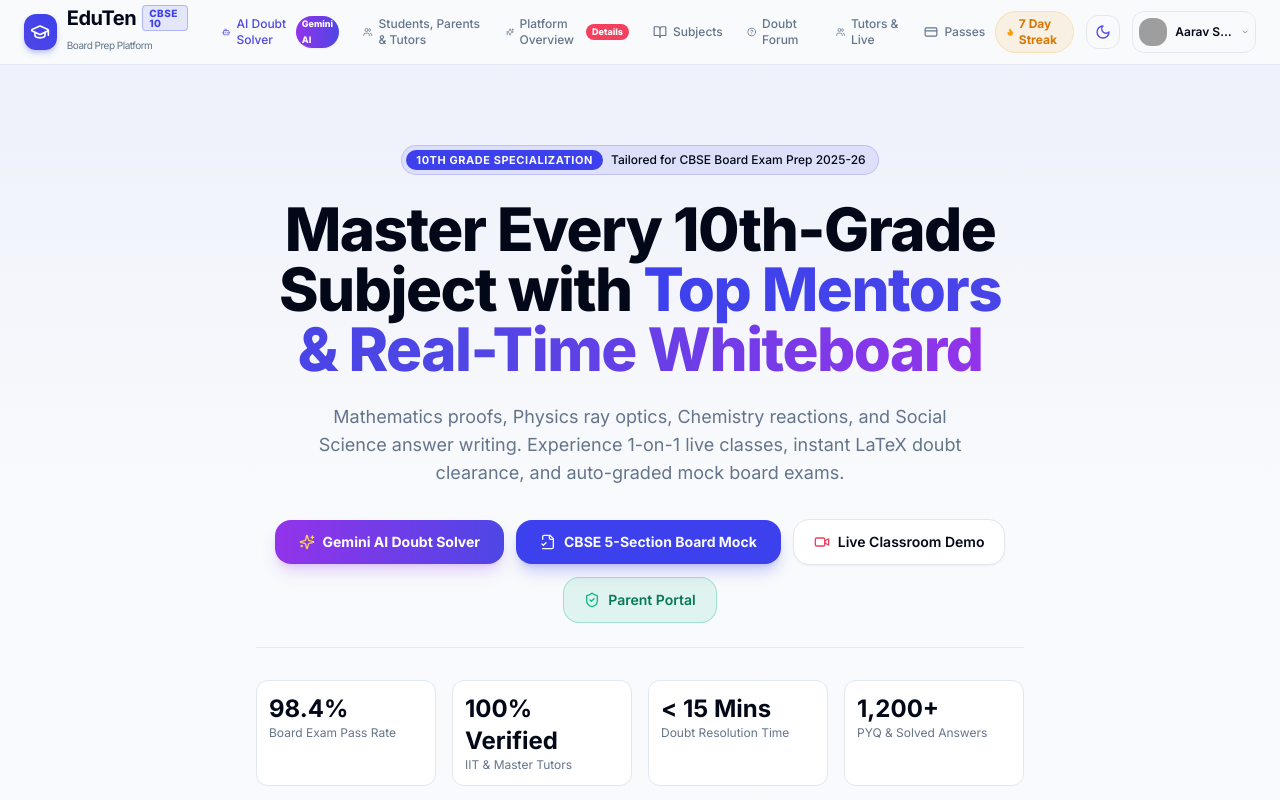
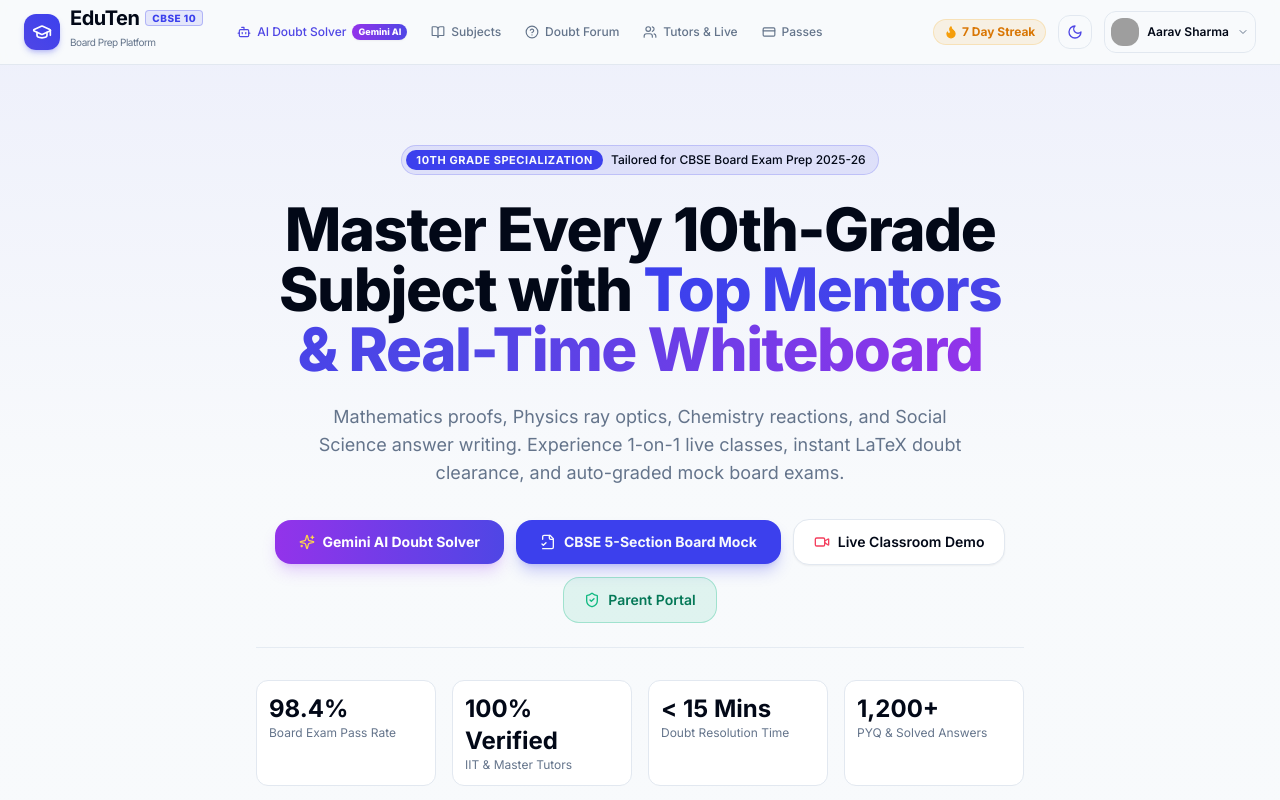
Before and after one commit to Mungara-Satish/Apex-Fusion, a Next.js app: page / in a window 1280 px wide. Shown: the top 800 px of the page. Built offline with nearby package versions, Linux system fonts and the light colour scheme; grey boxes are pictures that could not be loaded.

Commit message:
fix: remove Platform Overview and Students Parents Tutors options from student navigation

```diff
--- a/components/navbar.tsx
+++ b/components/navbar.tsx
@@ -82,8 +82,6 @@
     // Default: STUDENT
     return [
       { name: 'AI Doubt Solver', href: '/ai-doubt-solver', icon: Bot, badge: 'Gemini AI', highlight: true },
-      { name: 'Students, Parents & Tutors', href: '/directory', icon: Users },
-      { name: 'Platform Overview', href: '/vlog', icon: Sparkles, badge: 'Details' },
       { name: 'Subjects', href: '/subjects', icon: BookOpen },
       { name: 'Doubt Forum', href: '/doubts', icon: HelpCircle },
       { name: 'Tutors & Live', href: '/tutors', icon: Users },
```
